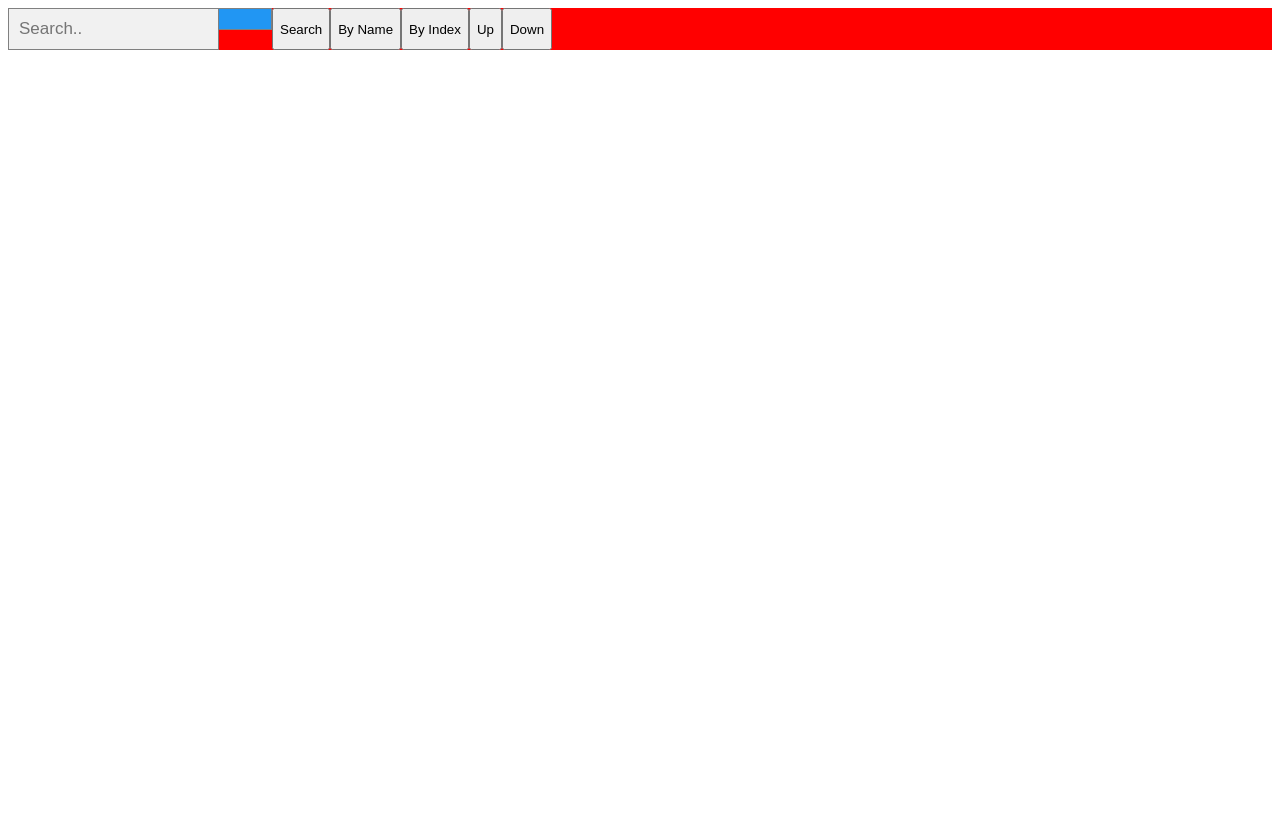
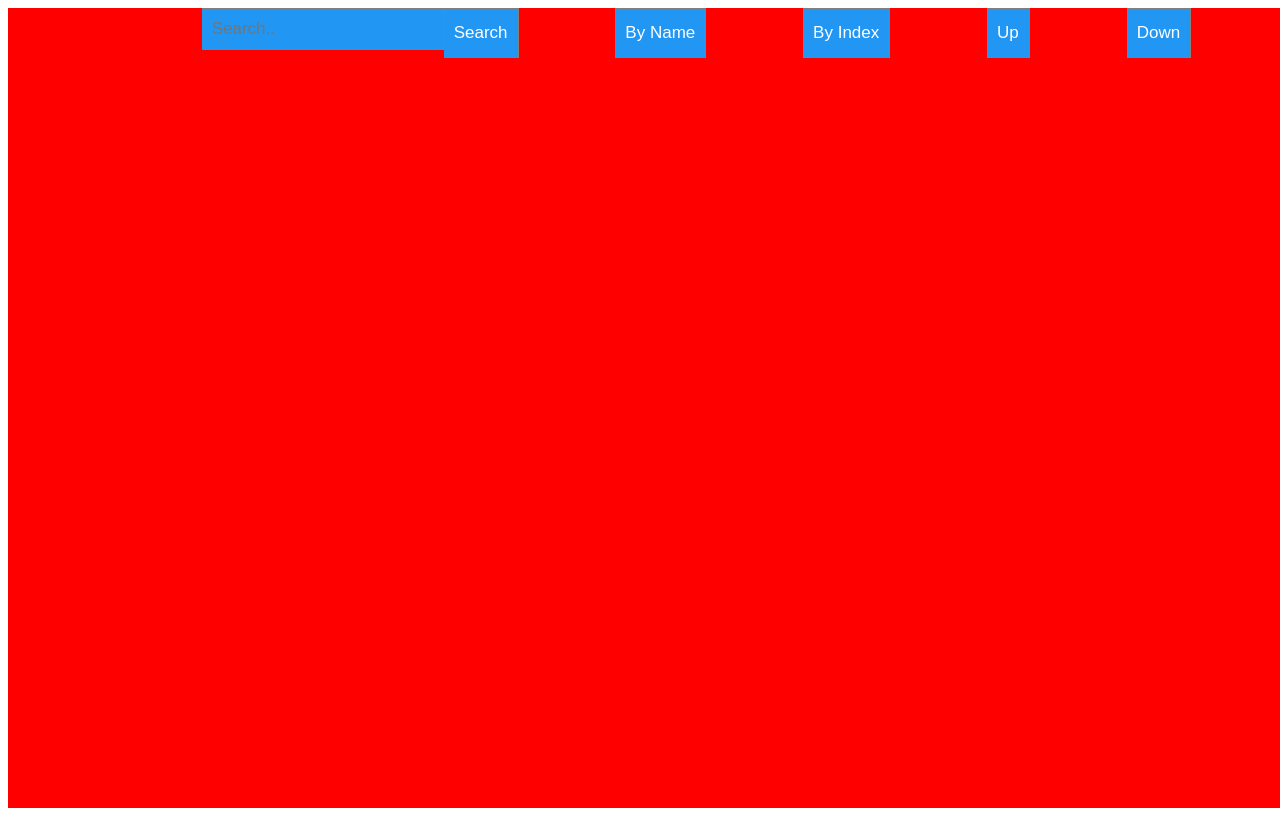
Before and after one commit to Karambeium/BlushyPokeDex, a PHP site: page / in a window 1280 px wide. Before the commit the page ends 50 px from the top, so only its background shows below. Run offline with PHP 8.4, Linux system fonts and the light colour scheme; some libraries are stand-ins or nearby versions.

Commit message:
Red page and buttons fixed

```diff
--- a/index.html
+++ b/index.html
@@ -1,18 +1,20 @@
 <!DOCTYPE html>
 <html lang="en">
 <link rel="stylesheet" href="styles.css">
+<link href="http://maxcdn.bootstrapcdn.com/font-awesome/4.1.0/css/font-awesome.min.css" rel="stylesheet">
 <script src="./script.js"></script>
+<title>PokeDex</title>
 <body>
-<div class="pokedex-background">
+<div class="container" style="height: 100vh; width: 100vw">
     <div class="pokemon-image">
 
     </div>
 
     <form class="pokemon-search">
         <input type="text" placeholder="Search.." name="search" id="searchBar">
-        <button type="submit"><i class="fa fa-search"></i></button>
+        <button type="submit" onClick = "getPokemonByName(document.getElementById('searchBar').value)" id="searchButton"><!--<i class="fas fa-search"></i>-->Search</button>
      </form>
-     <button id = "fromSearch" onClick = "getPokemonByName(document.getElementById('searchBar').value)">Search</button>
+     <!-- <button id = "fromSearch" onClick = "getPokemonByName(document.getElementById('searchBar').value)">Search</button> -->
      <button id = "byName" onClick = "getPokemonByName('ditto')">By Name</button>
      <button id = "byIndex" onClick = "getPokemonByIndex(150)">By Index</button>
      <button id = "up" onClick = "incrementPokemonUp()">Up</button>
--- a/styles.css
+++ b/styles.css
@@ -1,10 +1,15 @@
-.pokedex-background {
+.container {
     background-color: red;
     display: flex;
+    justify-content: space-evenly;
 }
 
 * {
     box-sizing: border-box;
+}
+
+button {
+    height: 50px;
 }
 
 /*Style the search field*/
@@ -18,9 +23,9 @@ form.pokemon-search input[type=text] {
 }
 
 /*Style the submit button*/
-form.pokemon-search button {
+#searchBar, #searchButton, button {
     float: left;
-    width: 20%;
+    width: auto;
     padding: 10px;
     background: #2196F3;
     color: white;
```
